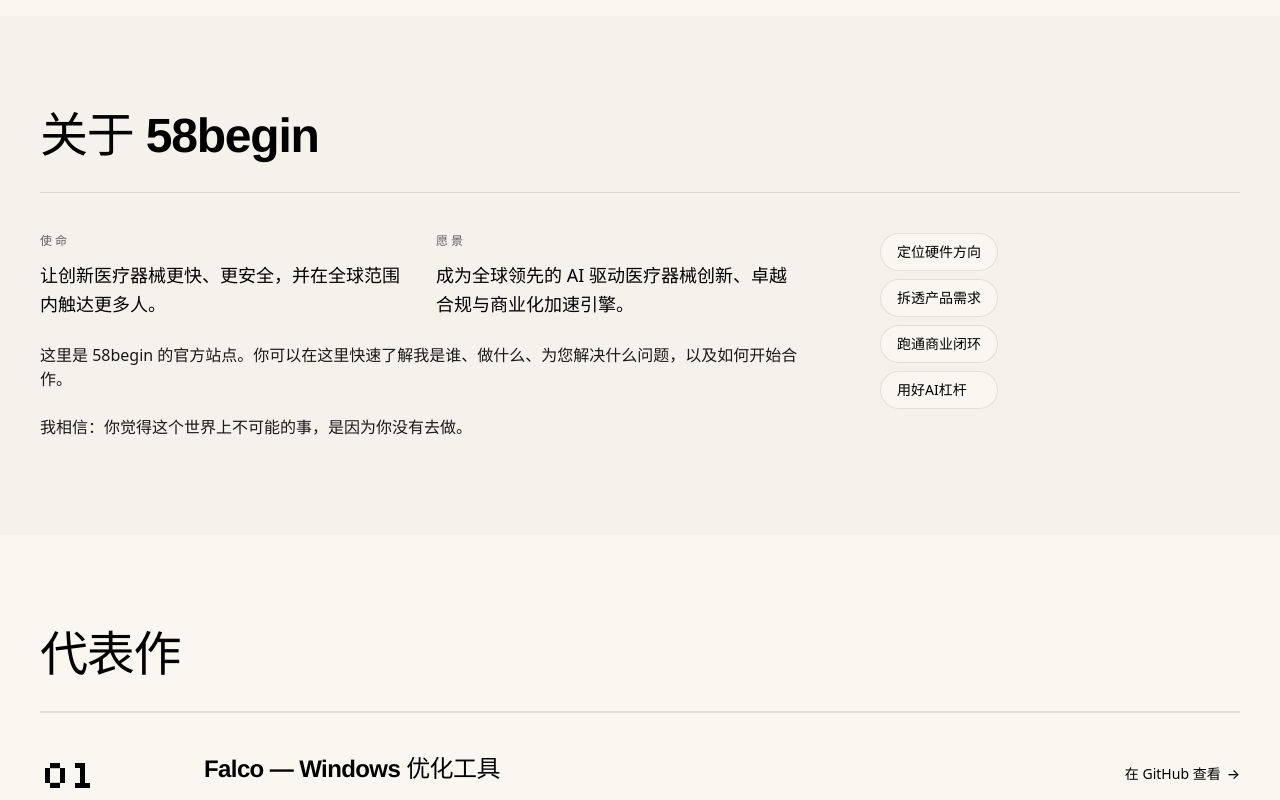
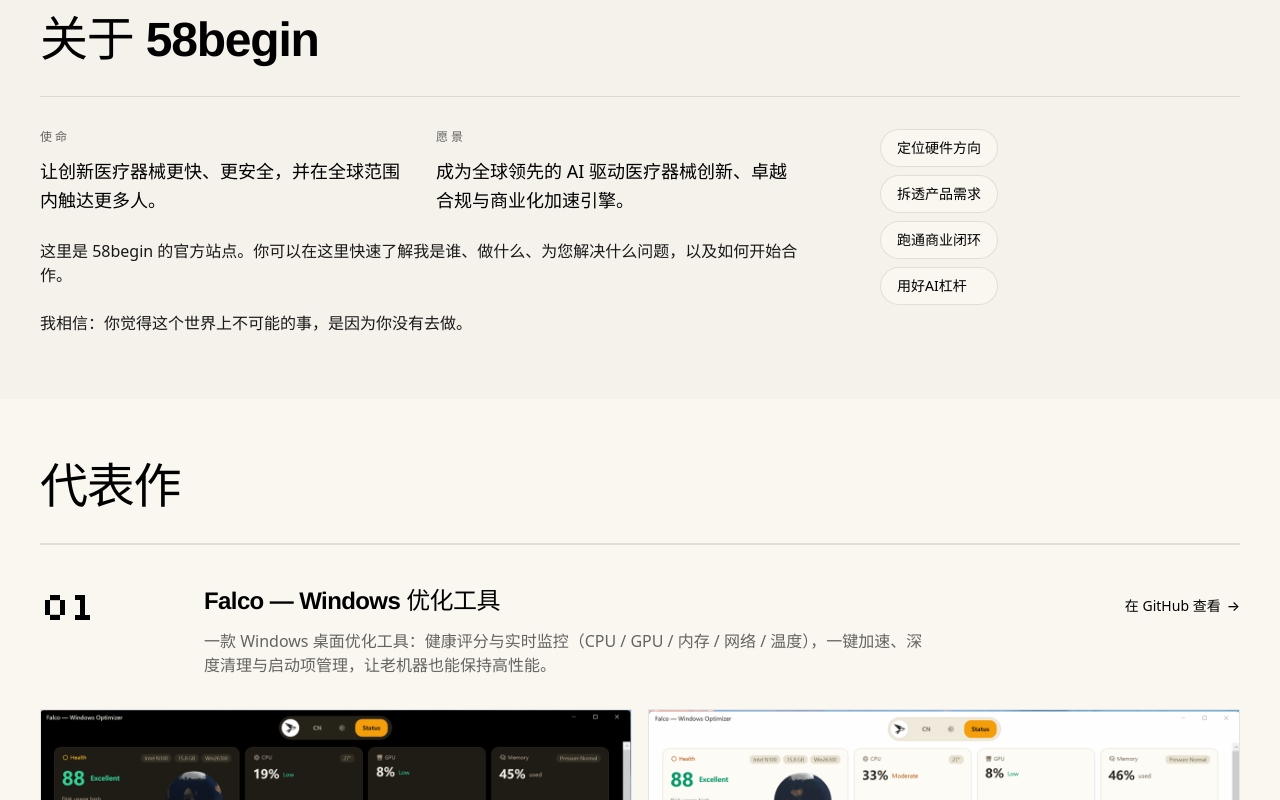
Before and after one commit to Leo1968/58begin, a React (Vite) app: page / in a window 1280 px wide. Shown: the part 780-1580 px from the top of the page. Built offline with nearby package versions, Linux system fonts and the light colour scheme.

Commit message:
restyle(p3): tighten section rhythm via shared section-y token

```diff
--- a/src/index.css
+++ b/src/index.css
@@ -76,6 +76,25 @@
 }
 
 /*
+ * Section vertical rhythm (single source of truth — tune these two values
+ * to re-space every home/secondary section at once). Current: 48px mobile,
+ * 64px ≥sm (the "comfortable" rhythm chosen over the original 64/96).
+ */
+:root {
+  --section-y: 48px;
+}
+
+@media (min-width: 640px) {
+  :root {
+    --section-y: 64px;
+  }
+}
+
+.section-y {
+  padding-block: var(--section-y);
+}
+
+/*
  * Scroll-reveal primitives (progressive enhancement: the hidden state only
  * applies once JS mounts and adds `.reveal-ready` to the page root, so
  * content is never lost without scripting).
@@ -120,3 +139,13 @@
     transition: none !important;
   }
 }
+
+/* printing must never capture half-revealed (invisible) content */
+@media print {
+  .reveal,
+  .reveal-media > img {
+    opacity: 1 !important;
+    transform: none !important;
+    transition: none !important;
+  }
+}
--- a/src/pages/Posts.tsx
+++ b/src/pages/Posts.tsx
@@ -38,7 +38,7 @@
 
   return (
     <PageShell>
-      <Container className="py-16 sm:py-24">
+      <Container className="section-y">
         <div className="max-w-[900px]">
           <div className="text-xs font-semibold uppercase tracking-[0.25em] text-muted">
             {lang === "zh" ? "知识库" : "Knowledge Base"}
@@ -80,7 +80,7 @@
             </div>
           ) : null}
 
-          <div className="mt-10 grid gap-4">
+          <div className="mt-8 grid gap-4">
             {posts.map((p) => (
               <Link key={p.slug} to={`/posts/${p.slug}`} className="group block">
                 <Card shape="square" className="p-6">
--- a/src/pages/Privacy.tsx
+++ b/src/pages/Privacy.tsx
@@ -25,7 +25,7 @@
 
   return (
     <PageShell>
-      <Container className="py-16 sm:py-24">
+      <Container className="section-y">
         <div className="max-w-[860px]">
           <div className="text-xs font-semibold uppercase tracking-[0.25em] text-muted">
             {lang === "zh" ? "法律声明" : "Legal"}
--- a/src/sections/home/AboutSection.tsx
+++ b/src/sections/home/AboutSection.tsx
@@ -6,9 +6,9 @@
 export function AboutSection({ about }: { about: SiteContent["about"] }) {
   return (
     <div className="bg-surface-4">
-      <Container className="py-16 sm:py-24">
+      <Container className="section-y">
         <SectionHeading id="about" title={about.title} />
-        <div className="mt-10 grid gap-10 lg:grid-cols-[1fr_360px]">
+        <div className="mt-8 grid gap-10 lg:grid-cols-[1fr_360px]">
           <div className="max-w-[760px]">
             <div
               className="reveal grid gap-8 sm:grid-cols-2"
--- a/src/sections/home/ClosingCtaSection.tsx
+++ b/src/sections/home/ClosingCtaSection.tsx
@@ -27,7 +27,7 @@
   };
   return (
     <div className="bg-header-bg text-header-fg">
-      <Container className="py-20 text-center sm:py-28">
+      <Container className="py-14 text-center sm:py-20">
         <h2
           className="reveal mx-auto max-w-[880px] font-display text-[clamp(36px,5.5vw,64px)] font-extrabold leading-[1.05] tracking-[-0.02em]"
         >
--- a/src/sections/home/ContactSection.tsx
+++ b/src/sections/home/ContactSection.tsx
@@ -37,9 +37,9 @@
   };
 
   return (
-    <Container className="py-16 sm:py-24">
+    <Container className="section-y">
       <SectionHeading id="contact" title={contact.title} subtitle={contact.description} />
-      <div className="mt-10 grid gap-6 lg:grid-cols-[1fr_440px] lg:items-start">
+      <div className="mt-8 grid gap-6 lg:grid-cols-[1fr_440px] lg:items-start">
         <div className="grid gap-4">
           <Card shape="square" className="reveal p-6">
             <div className="text-xs text-muted">Email</div>
--- a/src/sections/home/FeaturedSection.tsx
+++ b/src/sections/home/FeaturedSection.tsx
@@ -11,7 +11,7 @@
   featured: SiteContent["featured"];
 }) {
   return (
-    <Container className="py-16 sm:py-24">
+    <Container className="section-y">
       <SectionHeading id="featured" title={featured.title} />
       <div>
         {featured.items.map((it, i) => (
--- a/src/sections/home/HeroSection.tsx
+++ b/src/sections/home/HeroSection.tsx
@@ -19,7 +19,7 @@
   trustBadges: SiteContent["trustBadges"];
 }) {
   return (
-    <Container className="py-16 sm:py-24">
+    <Container className="section-y">
       <div className="text-xs font-semibold uppercase tracking-[0.25em] text-muted">
         {hero.kicker}
       </div>
--- a/src/sections/home/ProductsSection.tsx
+++ b/src/sections/home/ProductsSection.tsx
@@ -11,9 +11,9 @@
   products: SiteContent["products"];
 }) {
   return (
-    <Container className="py-16 sm:py-24">
+    <Container className="section-y">
       <SectionHeading id="products" title={products.title} />
-      <div className="mt-10 grid gap-4 lg:grid-cols-3">
+      <div className="mt-8 grid gap-4 lg:grid-cols-3">
         {products.items.map((it, i) => (
           <div
             key={it.id}
--- a/src/sections/home/ToolsSection.tsx
+++ b/src/sections/home/ToolsSection.tsx
@@ -8,9 +8,9 @@
 export function ToolsSection({ tools }: { tools: SiteContent["tools"] }) {
   return (
     <div className="bg-surface-4">
-      <Container className="py-16 sm:py-24">
+      <Container className="section-y">
         <SectionHeading id="tools" title={tools.title} />
-        <div className="mt-10 grid gap-4 sm:grid-cols-2">
+        <div className="mt-8 grid gap-4 sm:grid-cols-2">
           {tools.items.map((t, i) => (
             <div
               key={t.id}
```
Also changed, not shown: 1 other file (tests, documents, lock files or other folders).
